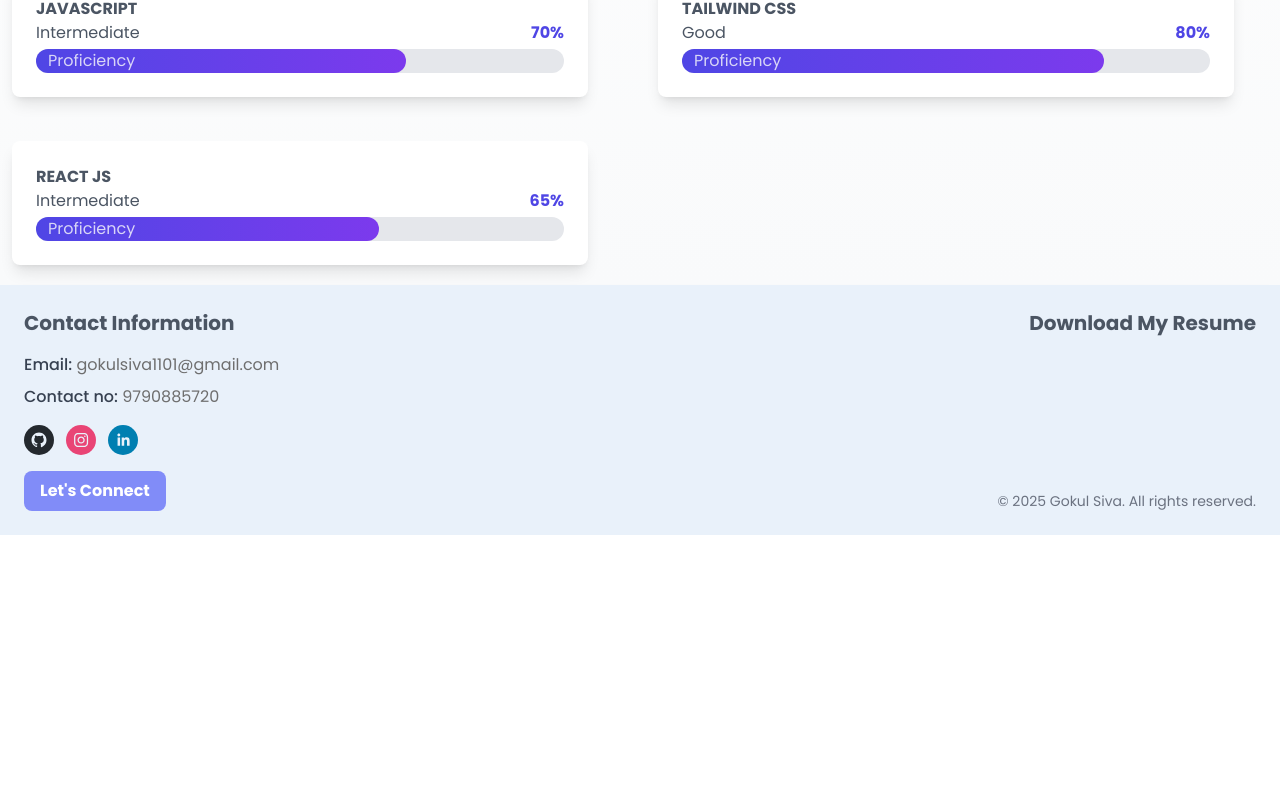
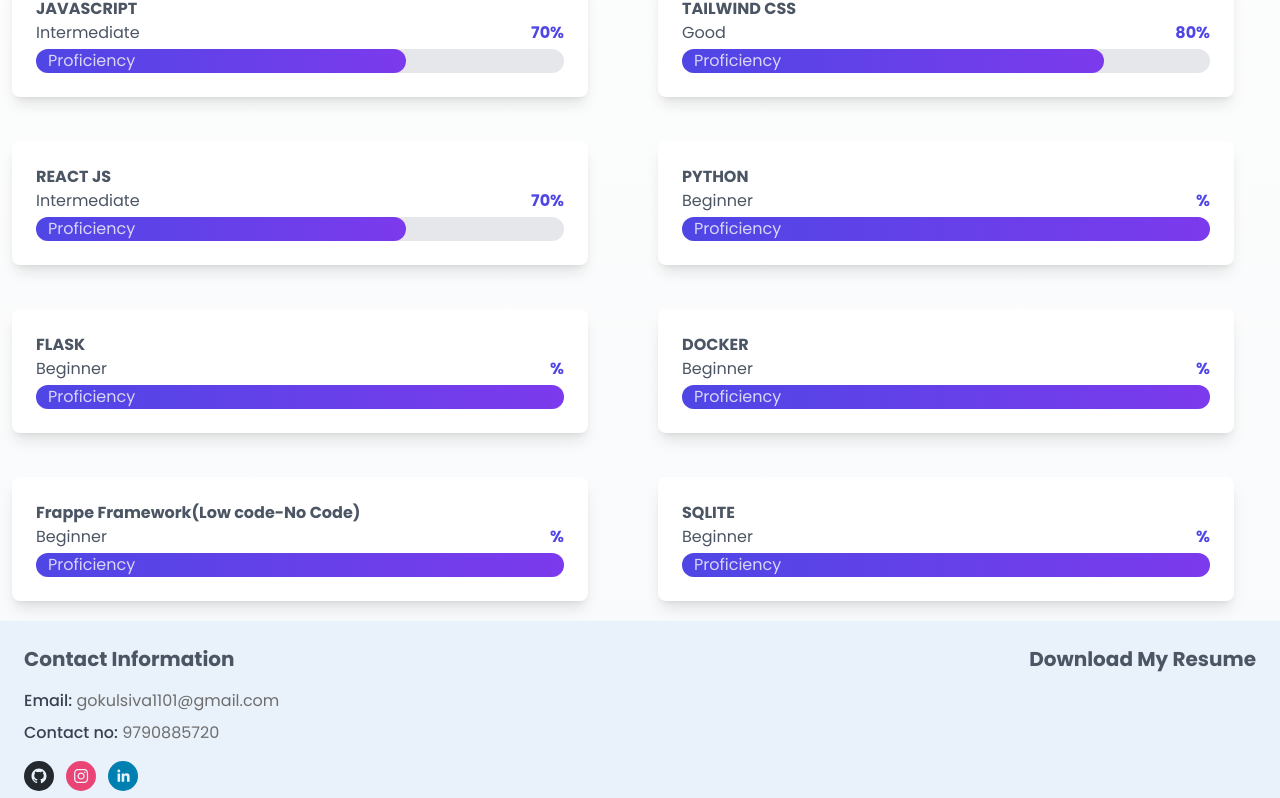
Before and after one commit to GOKULSIVA123/My-Portfolio, a React (Vite) app in the folder my-project/: page /#/Skills in a window 1280 px wide. Shown: the part 651-1449 px from the top of the page. Before the commit the page ends 1186 px from the top, so only its background shows below. Built offline with nearby package versions, Linux system fonts and the light colour scheme.

Commit message:
Update configuration

```diff
--- a/my-project/src/Pages/Skills.jsx
+++ b/my-project/src/Pages/Skills.jsx
@@ -8,7 +8,12 @@ function Skills() {
         {name:"CSS",Proficiency:75},
         {name:"JAVASCRIPT",Proficiency:70},
         {name:"TAILWIND CSS",Proficiency:80},
-        {name:"REACT JS",Proficiency:65}
+        {name:"REACT JS",Proficiency:70},
+        {name:'PYTHON',proficiency:80},
+        {name:'FLASK',proficiency:50},
+        {name:'DOCKER',proficiency:65},
+        {name:'Frappe Framework(Low code-No Code)',proficiency:70},
+        {name:'SQLITE',proficiency:55}
     ],
     soft:[
         {name:"Communication",Proficiency:65},
```
Also changed, not shown: my-project/src/Pages/Login.jsx (added).
